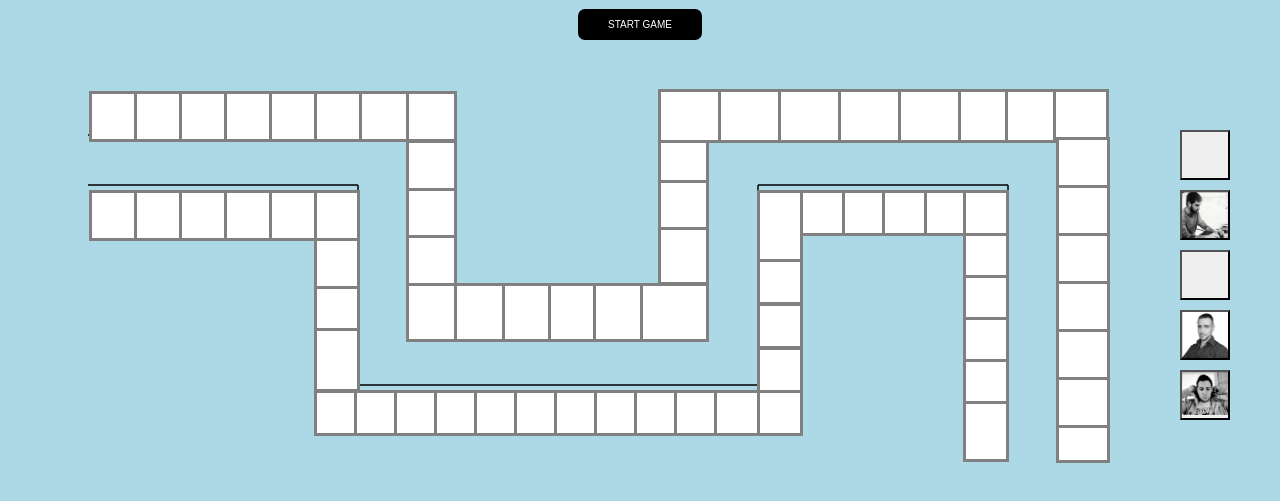
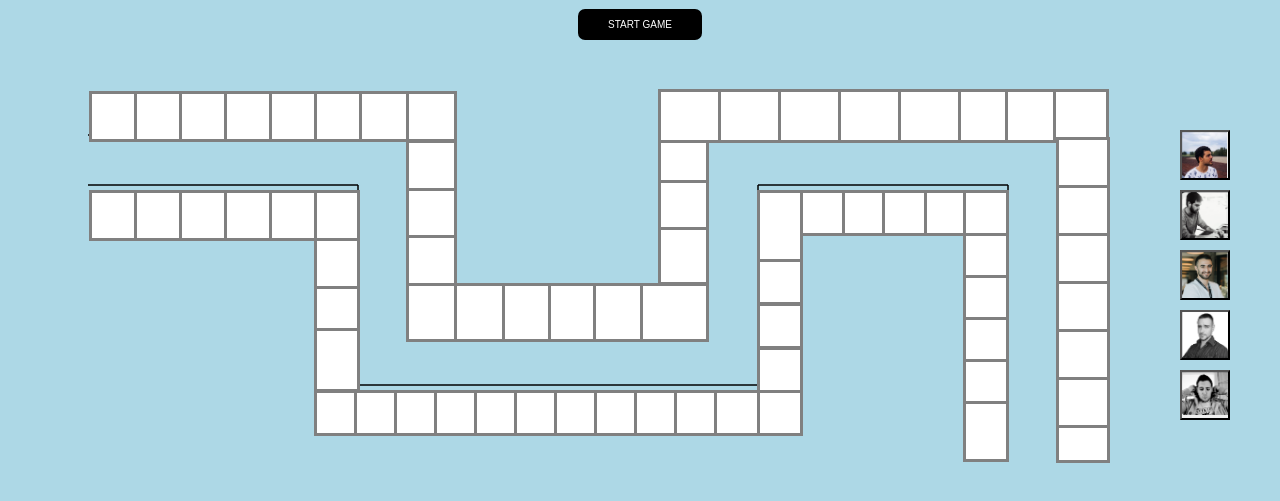
Before and after one commit to IgnacioGB1990/Bootcamp-Survival, a plain HTML site: page index.html in a window 1280 px wide. Shown: the part 65-566 px from the top of the page. Drawn offline with Linux system fonts and the light colour scheme.

Commit message:
Modified 2

```diff
--- a/css/style.css
+++ b/css/style.css
@@ -55,7 +55,7 @@ body {
 }
 
 .tower1 {
-  background-image: url("./img/1.png");
+  background-image: url("../img/1.png");
   height: 50px;
   width: 50px;
   color: white;
@@ -63,7 +63,7 @@ body {
   background-size: contain;
 }
 .tower2 {
-  background-image: url("/img/2.png");
+  background-image: url("../img/2.png");
   height: 50px;
   width: 50px;
   color: white;
@@ -71,7 +71,7 @@ body {
   background-size: contain;
 }
 .tower3 {
-  background-image: url("img/3.png");
+  background-image: url("../img/3.png");
   height: 50px;
   width: 50px;
   color: white;
```
